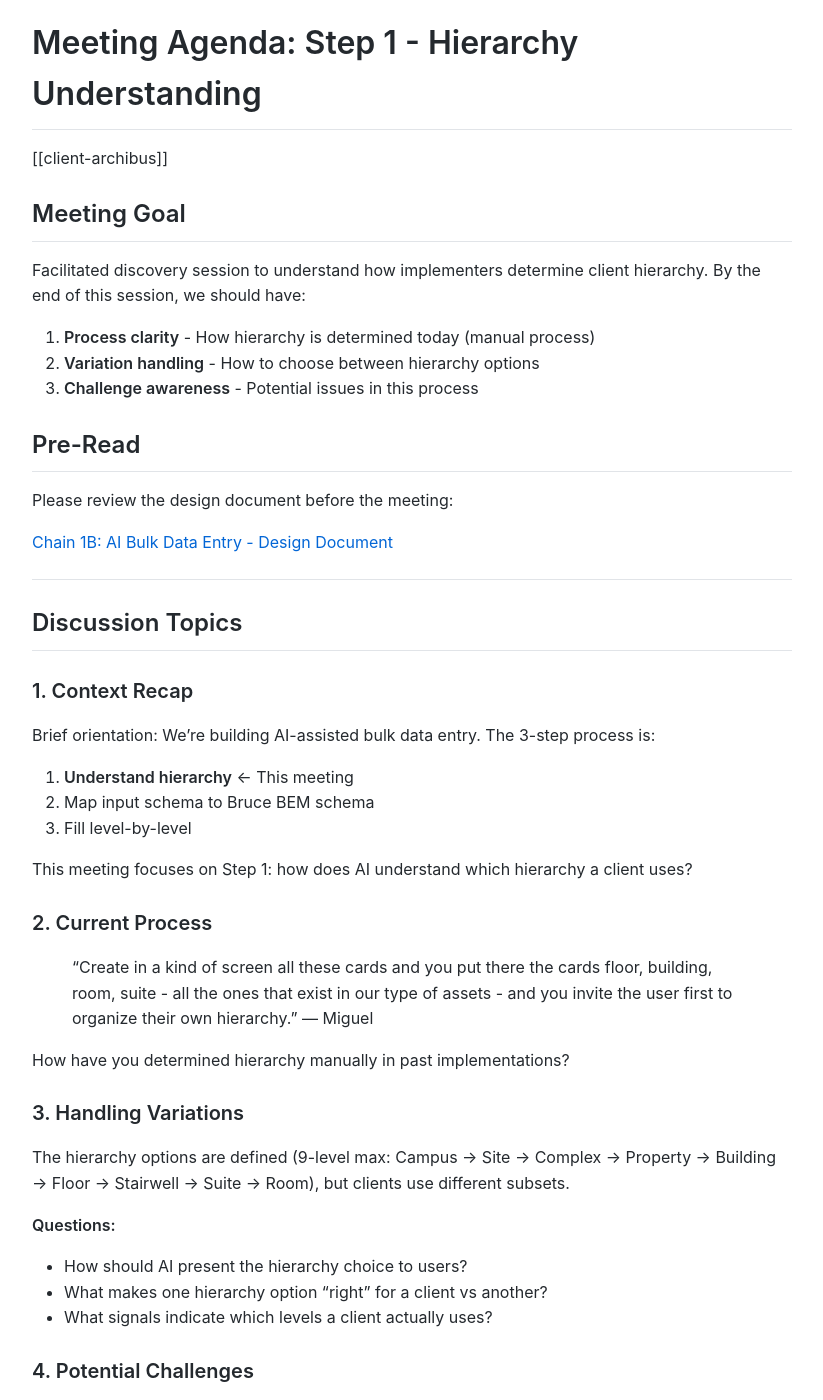
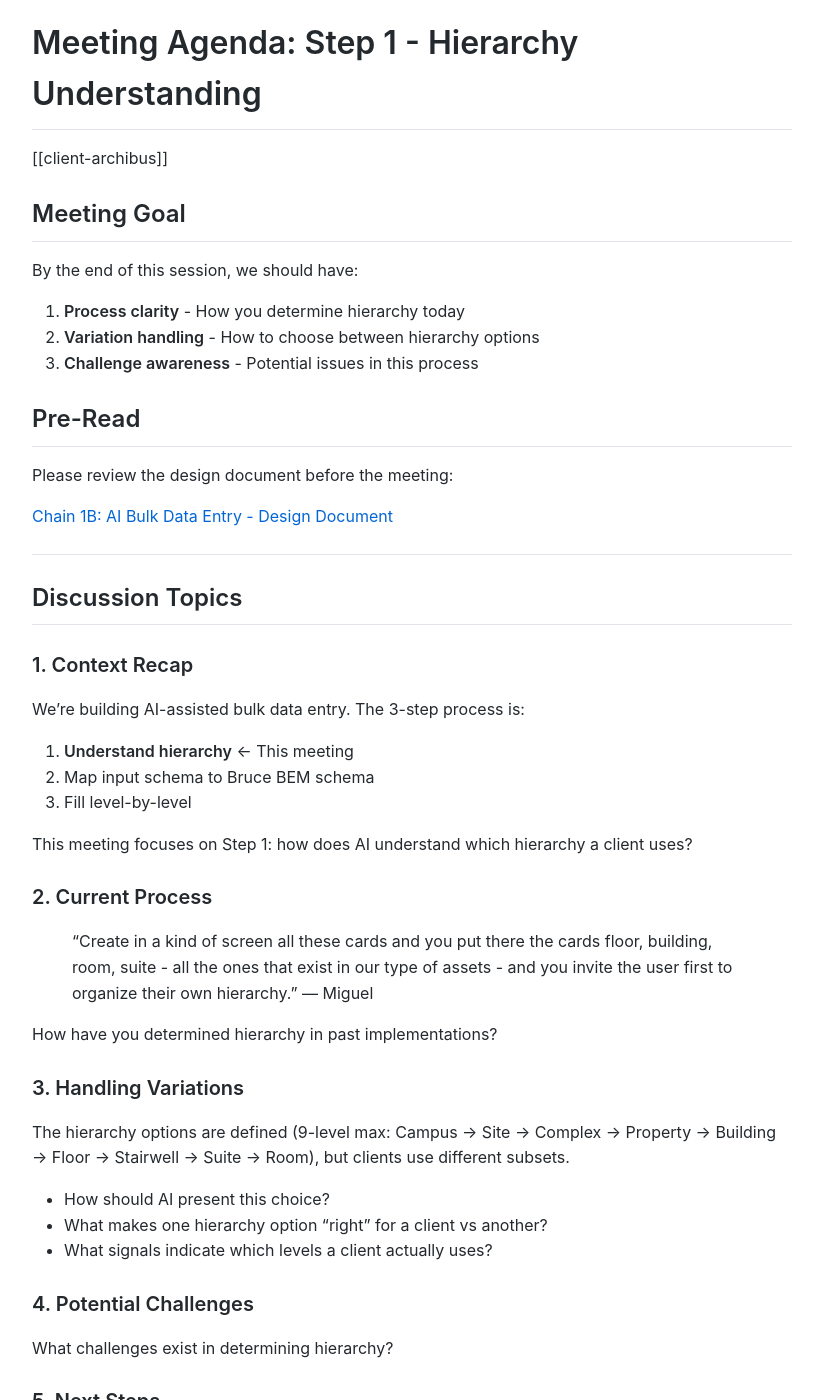
Before and after one commit to MariusWilsch/public-wilsch-ai-pages, a Jekyll site: the page built from project/archibus-fm-assistant/miguel-ian-meeting-agenda-hierarchy-understanding.md, in a window 1280 px wide and 1400 px high, scrolled down 231 px. Shown: the whole window, without its empty margins (228-1051 px from the left). Built offline with Jekyll 4.4.1, drawn with Linux system fonts in a browser that asks for light colours; our own code applies the rules of GitHub Pages for plain Markdown files; some of the changed text lies outside the part shown.

Commit message:
Sync from hippocampus 2026-02-02

```diff
--- a/project/archibus-fm-assistant/miguel-ian-meeting-agenda-hierarchy-understanding.md
+++ b/project/archibus-fm-assistant/miguel-ian-meeting-agenda-hierarchy-understanding.md
@@ -7,9 +7,9 @@ publish: true
 
 ## Meeting Goal
 
-Facilitated discovery session to understand how implementers determine client hierarchy. By the end of this session, we should have:
+By the end of this session, we should have:
 
-1. **Process clarity** - How hierarchy is determined today (manual process)
+1. **Process clarity** - How you determine hierarchy today
 2. **Variation handling** - How to choose between hierarchy options
 3. **Challenge awareness** - Potential issues in this process
 
@@ -25,7 +25,7 @@ Please review the design document before the meeting:
 
 ### 1. Context Recap
 
-Brief orientation: We're building AI-assisted bulk data entry. The 3-step process is:
+We're building AI-assisted bulk data entry. The 3-step process is:
 1. **Understand hierarchy** ← This meeting
 2. Map input schema to Bruce BEM schema
 3. Fill level-by-level
@@ -36,22 +36,19 @@ This meeting focuses on Step 1: how does AI understand which hierarchy a client
 
 > "Create in a kind of screen all these cards and you put there the cards floor, building, room, suite - all the ones that exist in our type of assets - and you invite the user first to organize their own hierarchy." — Miguel
 
-How have you determined hierarchy manually in past implementations?
+How have you determined hierarchy in past implementations?
 
 ### 3. Handling Variations
 
 The hierarchy options are defined (9-level max: Campus → Site → Complex → Property → Building → Floor → Stairwell → Suite → Room), but clients use different subsets.
 
-**Questions:**
-- How should AI present the hierarchy choice to users?
+- How should AI present this choice?
 - What makes one hierarchy option "right" for a client vs another?
 - What signals indicate which levels a client actually uses?
 
 ### 4. Potential Challenges
 
 What challenges exist in determining hierarchy?
-
-*Note: Better to surface challenges now than during execution.*
 
 ### 5. Next Steps
 
@@ -62,8 +59,8 @@ What challenges exist in determining hierarchy?
 
 ## Meeting Format
 
-- **Type:** Facilitated discovery
-- **Expectation:** One-off session - gather input, then proceed independently with Ryan
+- **Type:** Discovery session
+- **Expectation:** One-off — we gather your input, then proceed independently with Ryan
 - **Outcome:** Enough understanding to design AI's hierarchy capture flow
 
 ---
```
